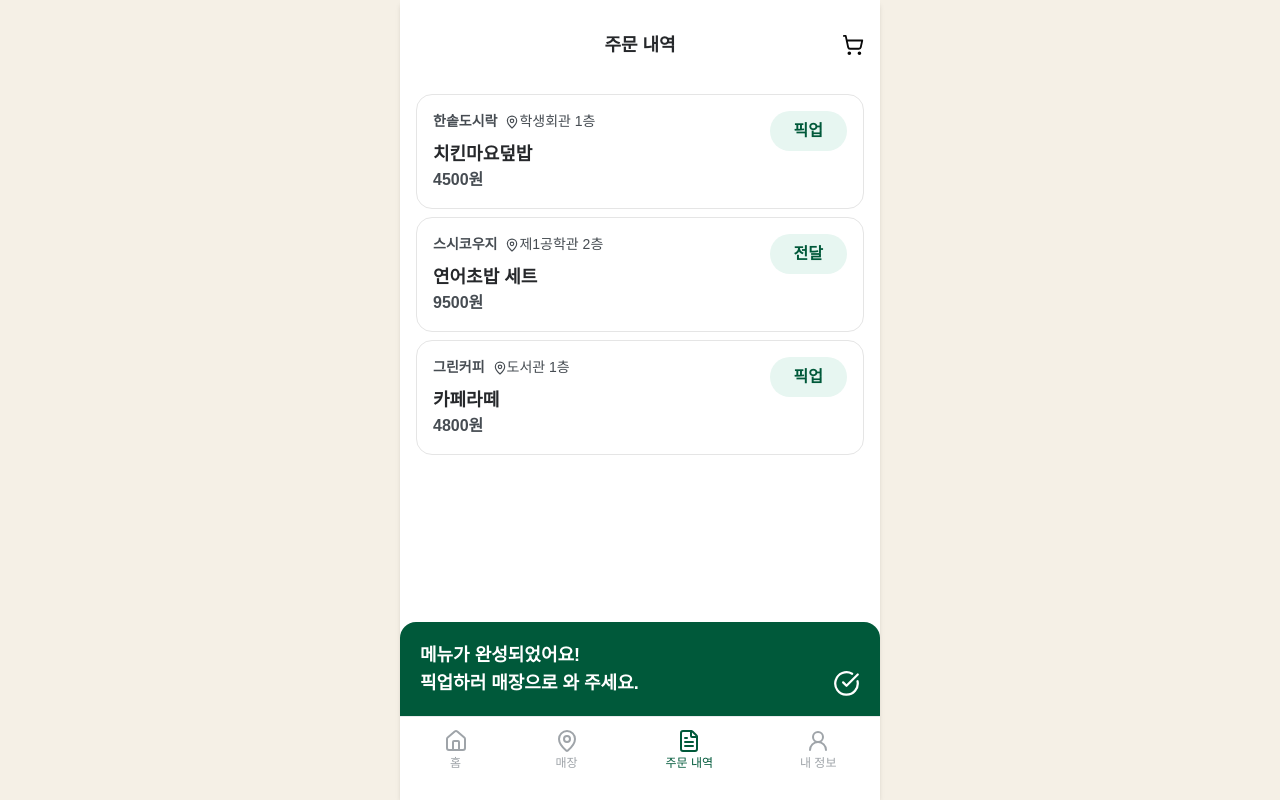
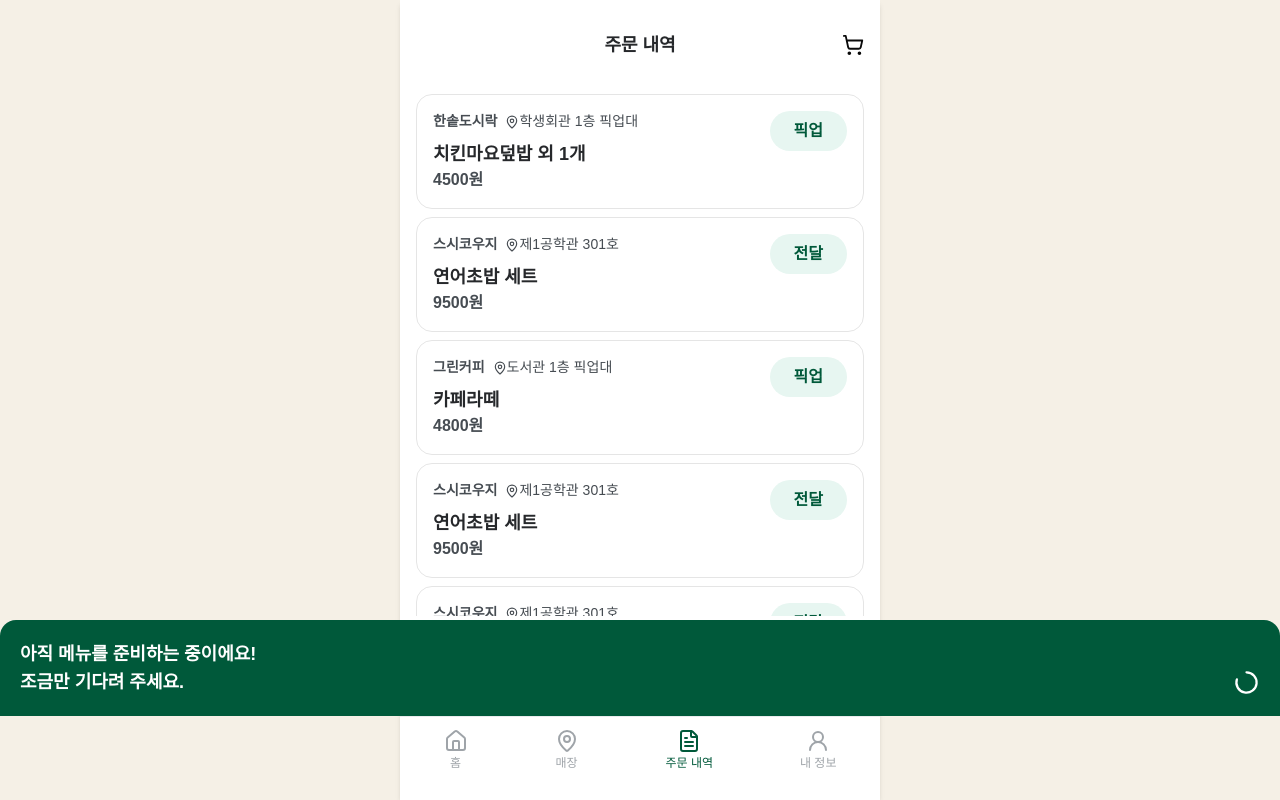
Before and after one commit to KoominEat/KoominEat-FE, a Next.js app: page /order-history in a window 1280 px wide. Built offline with nearby package versions, Linux system fonts and the light colour scheme; a web font is replaced by a local one.

Commit message:
refactor: 데이터 구조 및 UI 구조 변경

```diff
--- a/src/app/order-history/components/OrderHistory.tsx
+++ b/src/app/order-history/components/OrderHistory.tsx
@@ -1,35 +1,225 @@
 import Header from "@/components/Header";
-import {
-  CircleCheck,
-  CircleCheckBig,
-  LoaderCircle,
-  MapPin,
-} from "lucide-react";
+import { cn } from "@/lib/utils";
+import { CircleCheckBig, LoaderCircle, MapPin } from "lucide-react";
 
 export const orderedList = [
   {
+    deliveryId: 1,
+    status: "PREPARING",
+    order: {
+      orderId: 11,
+      status: "PREPARING",
+      totalPrice: 4500,
+      orderItemResponses: [
+        {
+          menuItemResponse: {
+            menuId: 1,
+            name: "치킨마요덮밥",
+            price: 4500,
+            image: "/chickenmayo.png",
+          },
+          quantity: 1,
+        },
+        {
+          menuItemResponse: {
+            menuId: 2,
+            name: "스팸마요덮밥",
+            price: 4500,
+            image: "/spamayo.png",
+          },
+          quantity: 1,
+        },
+      ],
+      orderType: "PICKUP", // pickup
+      storeResponse: {
+        storeId: 1,
         name: "한솥도시락",
         location: "학생회관 1층",
-    menuName: "치킨마요덮밥",
-    menuPrice: 4500,
-    type: "pickup",
-    status: "preparing",
       },
+      userResponse: {
+        id: 101,
+        name: "김주문자",
+      },
+    },
+    deliveryUser: null,
+    destination: "학생회관 1층 픽업대",
+    message: "빠르게 부탁드려요!",
+    estimatedTime: 5,
+  },
+
   {
+    deliveryId: 2,
+    status: "FINISHED",
+    order: {
+      orderId: 12,
+      status: "FINISHED",
+      totalPrice: 9500,
+      orderItemResponses: [
+        {
+          menuItemResponse: {
+            menuId: 2,
+            name: "연어초밥 세트",
+            price: 9500,
+            image: "/salmon.png",
+          },
+          quantity: 1,
+        },
+      ],
+      orderType: "DELIVERY", // delivery
+      storeResponse: {
+        storeId: 2,
         name: "스시코우지",
         location: "제1공학관 2층",
-    menuName: "연어초밥 세트",
-    menuPrice: 9500,
-    type: "delivery",
-    status: "finished",
       },
+      userResponse: {
+        id: 102,
+        name: "박건강",
+      },
+    },
+    deliveryUser: null,
+    destination: "제1공학관 301호",
+    message: "문 앞에 두고 연락 주세요.",
+    estimatedTime: 8,
+  },
+
   {
+    deliveryId: 3,
+    status: "FINISHED",
+    order: {
+      orderId: 13,
+      status: "FINISHED",
+      totalPrice: 4800,
+      orderItemResponses: [
+        {
+          menuItemResponse: {
+            menuId: 3,
+            name: "카페라떼",
+            price: 4800,
+            image: "/latte.png",
+          },
+          quantity: 1,
+        },
+      ],
+      orderType: "PICKUP",
+      storeResponse: {
+        storeId: 3,
         name: "그린커피",
         location: "도서관 1층",
-    menuName: "카페라떼",
-    menuPrice: 4800,
-    type: "pickup",
-    status: "finished",
+      },
+      userResponse: {
+        id: 103,
+        name: "이독서",
+      },
+    },
+    deliveryUser: null,
+    destination: "도서관 1층 픽업대",
+    message: "감사합니다 :)",
+    estimatedTime: 3,
+  },
+
+  {
+    deliveryId: 2,
+    status: "FINISHED",
+    order: {
+      orderId: 12,
+      status: "FINISHED",
+      totalPrice: 9500,
+      orderItemResponses: [
+        {
+          menuItemResponse: {
+            menuId: 2,
+            name: "연어초밥 세트",
+            price: 9500,
+            image: "/salmon.png",
+          },
+          quantity: 1,
+        },
+      ],
+      orderType: "DELIVERY", // delivery
+      storeResponse: {
+        storeId: 2,
+        name: "스시코우지",
+        location: "제1공학관 2층",
+      },
+      userResponse: {
+        id: 102,
+        name: "박건강",
+      },
+    },
+    deliveryUser: null,
+    destination: "제1공학관 301호",
+    message: "문 앞에 두고 연락 주세요.",
+    estimatedTime: 8,
+  },
+
+  {
+    deliveryId: 2,
+    status: "FINISHED",
+    order: {
+      orderId: 12,
+      status: "FINISHED",
+      totalPrice: 9500,
+      orderItemResponses: [
+        {
+          menuItemResponse: {
+            menuId: 2,
+            name: "연어초밥 세트",
+            price: 9500,
+            image: "/salmon.png",
+          },
+          quantity: 1,
+        },
+      ],
+      orderType: "DELIVERY", // delivery
+      storeResponse: {
+        storeId: 2,
+        name: "스시코우지",
+        location: "제1공학관 2층",
+      },
+      userResponse: {
+        id: 102,
+        name: "박건강",
+      },
+    },
+    deliveryUser: null,
+    destination: "제1공학관 301호",
+    message: "문 앞에 두고 연락 주세요.",
+    estimatedTime: 8,
+  },
+
+  {
+    deliveryId: 2,
+    status: "FINISHED",
+    order: {
+      orderId: 12,
+      status: "FINISHED",
+      totalPrice: 9500,
+      orderItemResponses: [
+        {
+          menuItemResponse: {
+            menuId: 2,
+            name: "연어초밥 세트",
+            price: 9500,
+            image: "/salmon.png",
+          },
+          quantity: 1,
+        },
+      ],
+      orderType: "DELIVERY", // delivery
+      storeResponse: {
+        storeId: 2,
+        name: "스시코우지",
+        location: "제1공학관 2층",
+      },
+      userResponse: {
+        id: 102,
+        name: "박건강",
+      },
+    },
+    deliveryUser: null,
+    destination: "제1공학관 301호",
+    message: "문 앞에 두고 연락 주세요.",
+    estimatedTime: 8,
   },
 ];
 
@@ -40,10 +230,14 @@ const OrderHistory = () => {
 
   return (
     <div>
-      <div className="flex flex-col h-[calc(100vh-84px-94px)]">
+      <div className="flex flex-col">
         <Header title="주문 내역" />
 
-        <div className="w-full mt-5">
+        <div
+          className={cn(
+            "w-full mt-5 h-[calc(100vh-84px-94px-100px)] overflow-y-auto"
+          )}
+        >
           {orderedList.map((order, index) => (
             <div
               key={index}
@@ -52,32 +246,39 @@ const OrderHistory = () => {
               <div>
                 <div className="flex gap-2 mb-2">
                   <p className="text-[14px] text-gray-g6 font-bold">
-                    {order.name}
+                    {order.order.storeResponse.name}
                   </p>
                   <p className="text-[14px] text-gray-g6 flex items-center ">
                     <MapPin size={14} />
-                    {order.location}
+                    {order.destination}
                   </p>
                 </div>
                 <h3 className="text-lg font-semibold text-gray-g7">
-                  {order.menuName}
+                  {(() => {
+                    const names = order.order.orderItemResponses.map(
+                      (item) => item.menuItemResponse.name
+                    );
+
+                    if (names.length === 1) return names[0];
+                    return `${names[0]} 외 ${names.length - 1}개`;
+                  })()}
                 </h3>
                 <p className="text-gray-g6 font-semibold">
-                  {order.menuPrice}원
+                  {order.order.totalPrice}원
                 </p>
               </div>
               <div className="text-right">
                 <p className="text-main font-bold px-6 py-2 bg-[#E7F6F1] rounded-full">
-                  {order.type === "pickup" ? "픽업" : "전달"}
+                  {order.order.orderType === "PICKUP" ? "픽업" : "전달"}
                 </p>
               </div>
             </div>
           ))}
         </div>
-      </div>
+
         {/* 주문 진행 상황 */}
-      <div className="-mx-4 mt-auto">
-        <div className="flex flex-col justify-center w-full h-[94px] bg-main rounded-t-2xl p-5 text-white">
+        <div className="-mx-4 mt-auto z-10">
+          <div className="fixed bottom-[84px] left-0 w-full bg-main rounded-t-2xl p-5 text-white z-50">
             <div className="w-full justify-between flex font-bold text-lg">
               {!hasPreparing ? (
                 <>
@@ -103,6 +304,7 @@ const OrderHistory = () => {
           </div>
         </div>
       </div>
+    </div>
   );
 };
 
```
Lines whose indentation alone changed are shown as unchanged.
